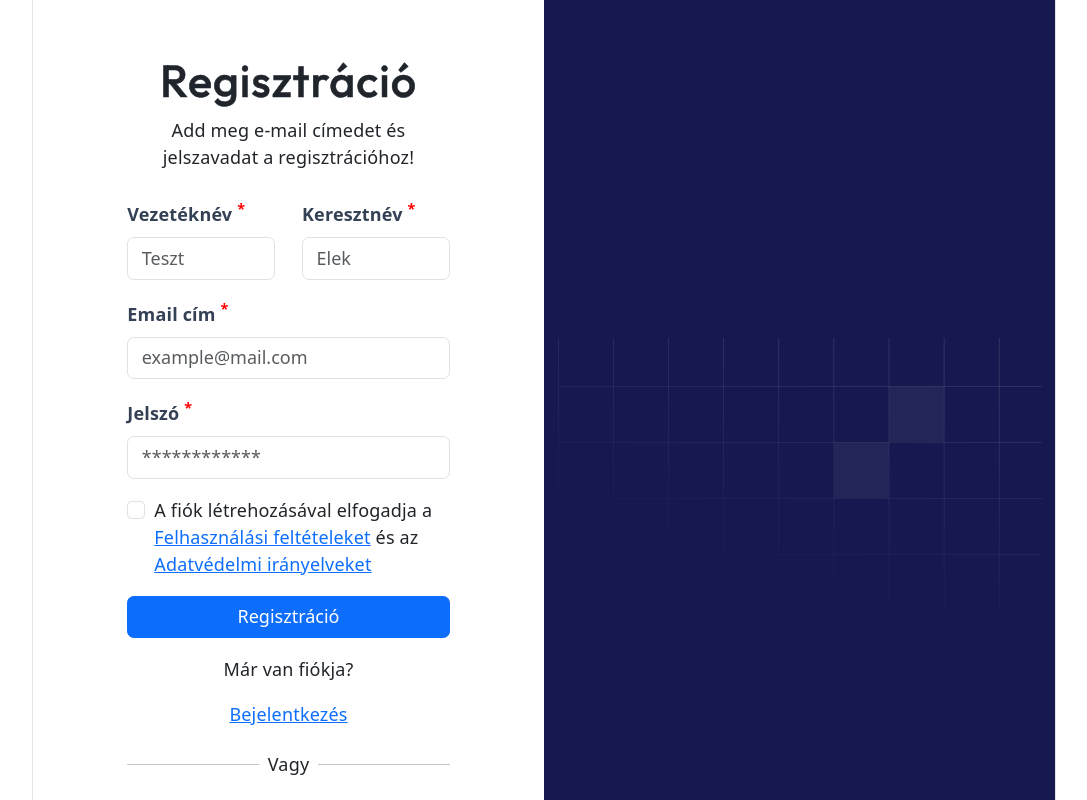
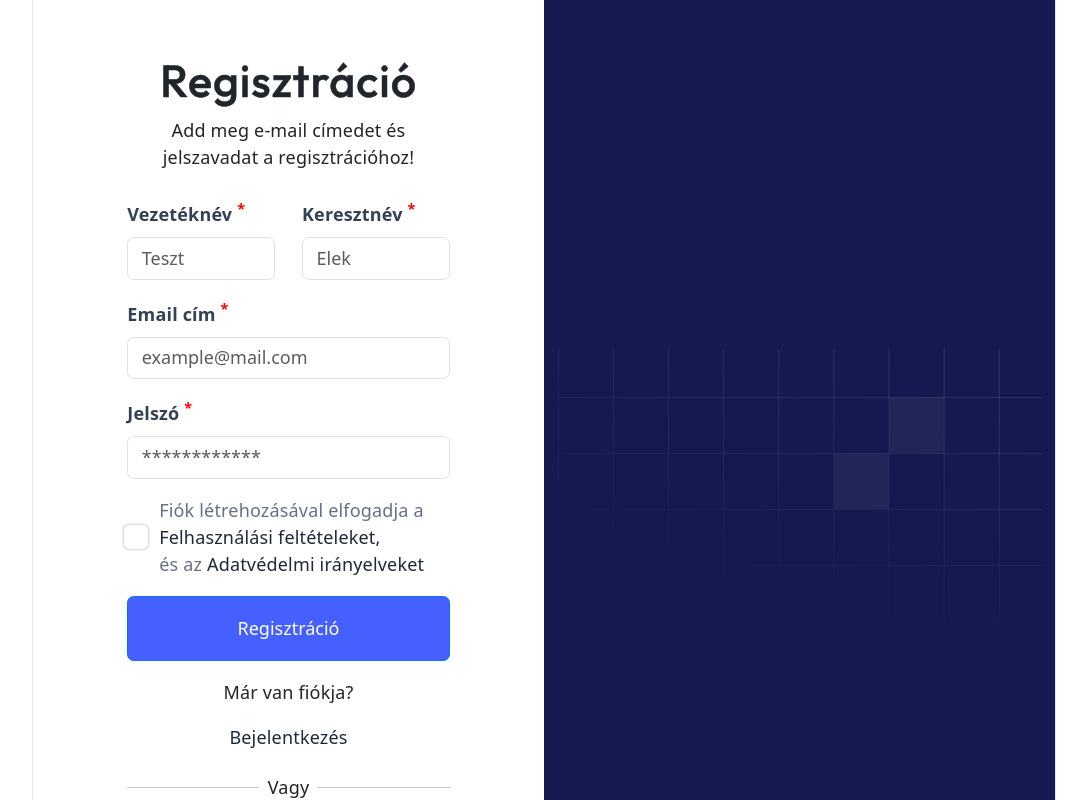
Before and after one commit to zsalapi/tempus-app, a React (Vite) app: page / in a window 1280 px wide. Shown: the top 800 px of the page, without its empty margins (96-1183 px from the left). Built offline with nearby package versions, Linux system fonts and the light colour scheme.

Commit message:
Checkbox és Regisztráció gomb

```diff
--- a/src/App.jsx
+++ b/src/App.jsx
@@ -10,42 +10,122 @@ function App() {
         <div className="col-md-6 d-flex align-items-center justify-content-center p-5">
           <div className="w-100" style={{ maxWidth: "80%" }}>
             <h1>Regisztráció</h1>
-             <label className="text-center">Add meg e-mail címedet és jelszavadat a regisztrációhoz!</label>
-            <div><br></br></div>
+            <label className="text-center">
+              Add meg e-mail címedet és jelszavadat a regisztrációhoz!
+            </label>
+            <div>
+              <br></br>
+            </div>
             <form>
               <div className="row">
                 <div className="col-md-6 mb-3">
-                  <label className="form-label d-block text-start">Vezetéknév <span style={{ color: 'red', fontSize: '0.8em', verticalAlign: 'super' }}>*</span></label>
-                  <input type="text" className="form-control" placeholder="Teszt" required />
+                  <label className="form-label d-block text-start">
+                    Vezetéknév{" "}
+                    <span
+                      style={{
+                        color: "red",
+                        fontSize: "0.8em",
+                        verticalAlign: "super",
+                      }}
+                    >
+                      *
+                    </span>
+                  </label>
+                  <input
+                    type="text"
+                    className="form-control"
+                    placeholder="Teszt"
+                    required
+                  />
                 </div>
                 <div className="col-md-6 mb-3">
-                  <label className="form-label d-block text-start">Keresztnév <span style={{ color: 'red', fontSize: '0.8em', verticalAlign: 'super' }}>*</span></label>
-                  <input type="text" className="form-control" placeholder="Elek" required />
+                  <label className="form-label d-block text-start">
+                    Keresztnév{" "}
+                    <span
+                      style={{
+                        color: "red",
+                        fontSize: "0.8em",
+                        verticalAlign: "super",
+                      }}
+                    >
+                      *
+                    </span>
+                  </label>
+                  <input
+                    type="text"
+                    className="form-control"
+                    placeholder="Elek"
+                    required
+                  />
                 </div>
               </div>
               <div className="mb-3">
-                <label className="form-label d-block text-start">Email cím <span style={{ color: 'red', fontSize: '0.8em', verticalAlign: 'super' }}>*</span></label>
-                <input type="email" className="form-control" placeholder="example@mail.com" required />
+                <label className="form-label d-block text-start">
+                  Email cím{" "}
+                  <span
+                    style={{
+                      color: "red",
+                      fontSize: "0.8em",
+                      verticalAlign: "super",
+                    }}
+                  >
+                    *
+                  </span>
+                </label>
+                <input
+                  type="email"
+                  className="form-control"
+                  placeholder="example@mail.com"
+                  required
+                />
               </div>
               <div className="mb-3">
-                <label className="form-label d-block text-start">Jelszó <span style={{ color: 'red', fontSize: '0.8em', verticalAlign: 'super' }}>*</span></label>
-                <input type="password" className="form-control" placeholder="************" required />
+                <label className="form-label d-block text-start">
+                  Jelszó{" "}
+                  <span
+                    style={{
+                      color: "red",
+                      fontSize: "0.8em",
+                      verticalAlign: "super",
+                    }}
+                  >
+                    *
+                  </span>
+                </label>
+                <input
+                  type="password"
+                  className="form-control"
+                  placeholder="************"
+                  required
+                />
               </div>
               <div className="mb-3 form-check d-block text-start">
-                <input
-                  type="checkbox"
-                  className="form-check-input"
-                  id="check"
-                />
-                <label className="form-check-label d-block text-start" htmlFor="check">A fiók létrehozásával elfogadja a <a href="#">Felhasználási feltételeket</a> és az <a href="#">Adatvédelmi irányelveket</a>
-                </label>
-              </div>
-              <button type="submit" className="btn btn-primary w-100 mb-3">
+
+                  <div className="mb-3 d-flex align-items-center">
+                    <input
+                      type="checkbox"
+                      className="form-check-input mt-0"
+                      id="check"
+                    />&nbsp;
+                    <label
+                      className="form-check-label ms-2 text-start"
+                      htmlFor="check"
+                      style={{ color: "#667085", fontSize: "1rem" }}
+                    >
+                      Fiók létrehozásával elfogadja a{" "}
+                      <a href="#">Felhasználási feltételeket,</a>
+                      <br />
+                      és az <a href="#">Adatvédelmi irányelveket</a>
+                    </label>
+                  </div>
+                </div>
+              <button type="submit" className="btn btn-primary h-15 w-100 mb-3">
                 Regisztráció
               </button>
             </form>
 
-            <p className="text-center">Már van fiókja?</p><a href="#">Bejelentkezés</a>
+            <p className="text-center">Már van fiókja?</p>
+            <a href="#">Bejelentkezés</a>
 
             <div className="d-flex align-items-center my-3">
               <hr className="flex-grow-1" />
--- a/src/index.css
+++ b/src/index.css
@@ -116,3 +116,28 @@ code {
 input::placeholder {
   color: #98a2b3;
 }
+
+a:any-link {
+  color: #1d2939;
+  font-weight: normal;
+  text-decoration: none;
+}
+
+a:visited {
+  color: #1d2939;
+  font-weight: bold;
+  text-decoration: none;
+}
+
+input[type="checkbox"] {
+  transform: scale(1.5);
+}
+
+.btn-primary {
+   background-color: #465fff !important;
+   padding-top: 1rem !important;
+   padding-bottom: 1rem !important;
+   border-radius: 15%;
+   color: white;
+   font-weight: bold;
+}
```
